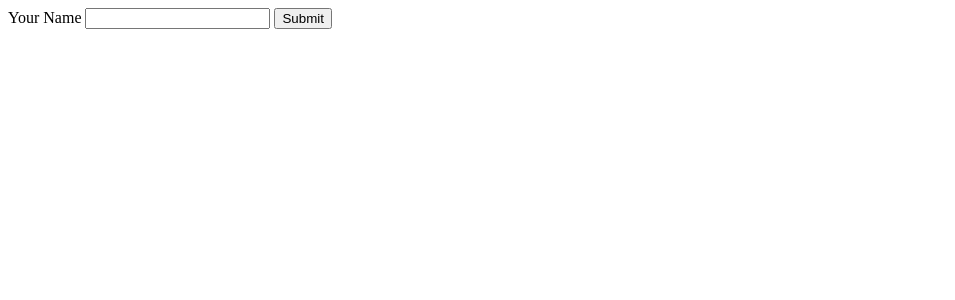
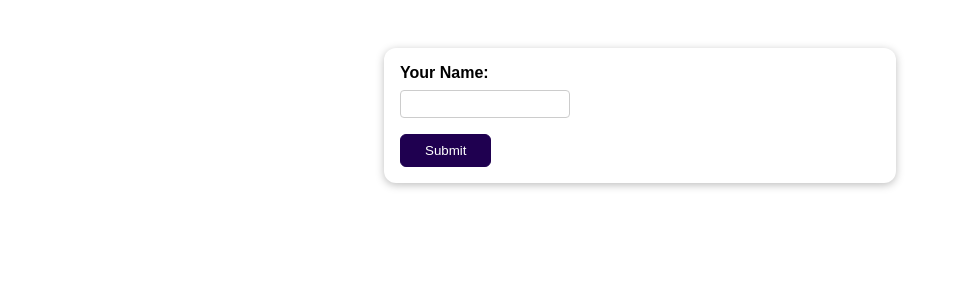
Before and after one commit to vivek-the-weber/feedback_form, a Django app: page / in a window 1280 px wide. Shown: the top 300 px of the page, without its empty margins (0-955 px from the left). Run offline with Django 5.2, Linux system fonts and the light colour scheme.

Commit message:
Added styling to the reviews form

```diff
--- /dev/null
+++ b/reviews/forms.py
@@ -0,0 +1,7 @@
+from django import forms
+
+class ReviewForm(forms.Form):
+    username = forms.CharField(label="Your Name:",max_length=100,error_messages={
+        "required": "Your name must not be empty",
+        "max_length" : "Please enter small name"
+    })
--- /dev/null
+++ b/reviews/static/reviews/styles.css
@@ -0,0 +1,63 @@
+body{
+    font-family: sans-serif;
+    margin: 0;
+}
+
+form{
+    margin: 3rem auto;
+    width: 90%;
+    max-width: 30rem;
+    padding: 1rem;
+    border-radius: 12px;
+    background-color: white;
+    box-shadow: 0 2px 8px rgba(0,0,0,0.26);
+}
+button{
+    cursor: pointer;
+    padding: 0.5rem 1.5rem;
+    border-radius: 6px;
+    background-color: #1f0050;
+    color:white;
+    border:1px solid #1f0050;
+}
+button:hover,button:active{
+    background-color: #320777;
+    border-color: #320777;
+}
+.form-control{
+    margin-bottom: 1rem;
+}
+.form-control input{
+    font:inherit;
+    padding: 0.25rem;
+    border-radius: 4px;
+    border:1px solid #ccc;
+    display: block;
+    width:10rem;
+}
+.form-control input:focus{
+    border-color: #1f0050;
+    outline: none;
+    background-color: #f4eeff;
+}
+.form-control label{
+    font-weight: bold;
+    display: block;
+    margin-bottom: 0.5rem;
+}
+
+.errorlist{
+    list-style: none;
+    margin:0.5rem 0;
+    padding: 0;
+    color:#680000;
+
+}
+.errors input{
+    border-color: #680000;
+    background-color: #fde3e3;
+}
+.errors label{
+    color: #680000;
+
+}
--- a/reviews/templates/reviews/review.html
+++ b/reviews/templates/reviews/review.html
@@ -1,15 +1,20 @@
+{% load static %}
 <!DOCTYPE html>
 <html lang="en">
 <head>
     <meta charset="UTF-8">
     <meta name="viewport" content="width=device-width, initial-scale=1.0">
+    <link rel="stylesheet" href="{% static "reviews/styles.css" %}">
     <title>Your Review</title>
 </head>
 <body>
     <form action="/" method = "POST">
         {% csrf_token %}
-        <label for="username">Your Name</label>
-        <input type="text" id="username" name="username">
+        <div class="form-control {% if form.username.errors %}errors{% endif %}">
+            {{ form.username.label_tag }}
+            {{form.username}}
+            {{form.username.errors}}
+        </div>
         <button type="submit">Submit</button>
     </form>
 </body>
--- a/reviews/views.py
+++ b/reviews/views.py
@@ -2,12 +2,19 @@ from django.shortcuts import render
 from django.http import HttpResponseRedirect
 # Create your views here.
 
+from .forms import ReviewForm
+
 def review(request):
     if request.method == "POST":
-        entered_username = request.POST['username']
-        print(entered_username)
-        return HttpResponseRedirect("thank-you")
-    return render(request,"reviews/review.html")
+        form = ReviewForm(request.POST)
+        if form.is_valid():
+            print(form.cleaned_data)
+            return HttpResponseRedirect("thank-you")
+    else:
+        form = ReviewForm()
+    return render(request,"reviews/review.html",{
+        "form" : form
+    })
 
 def thank_you(request):
     return render(request,"reviews/thank_you.html")
```
